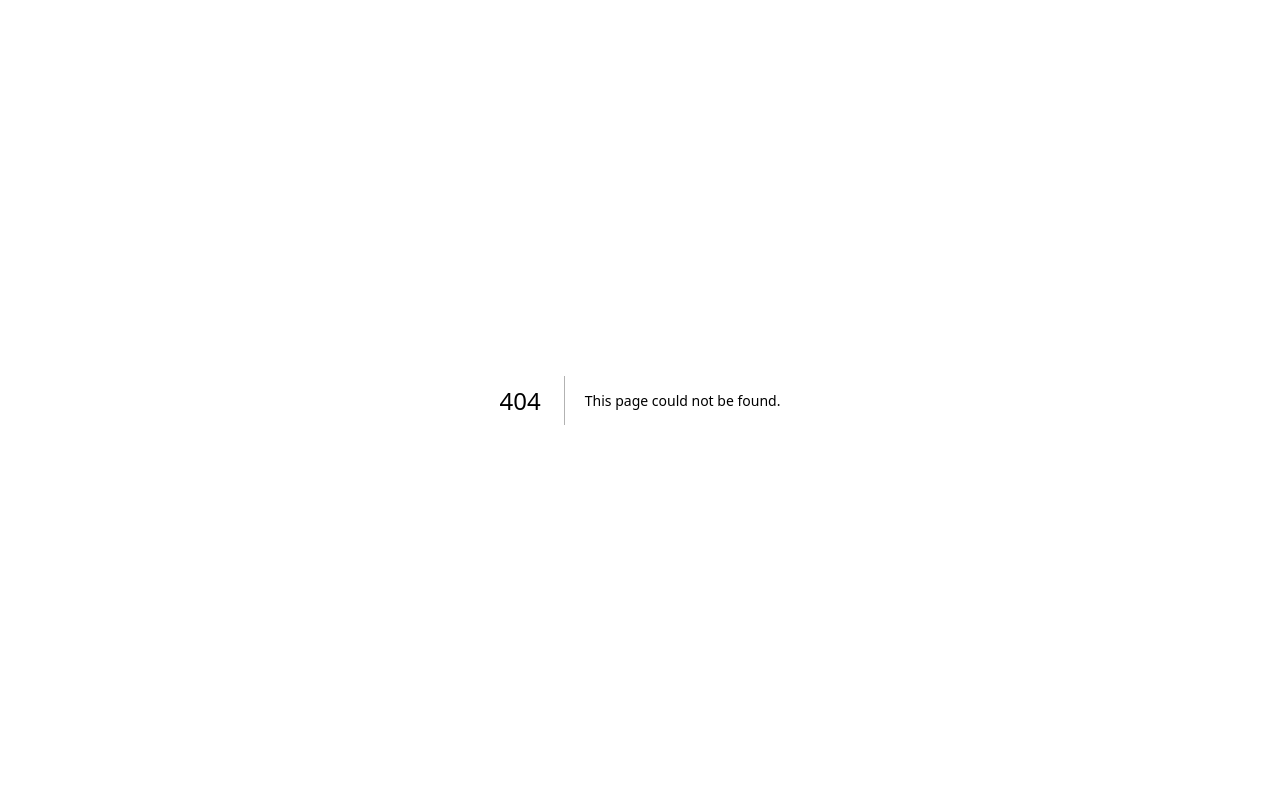
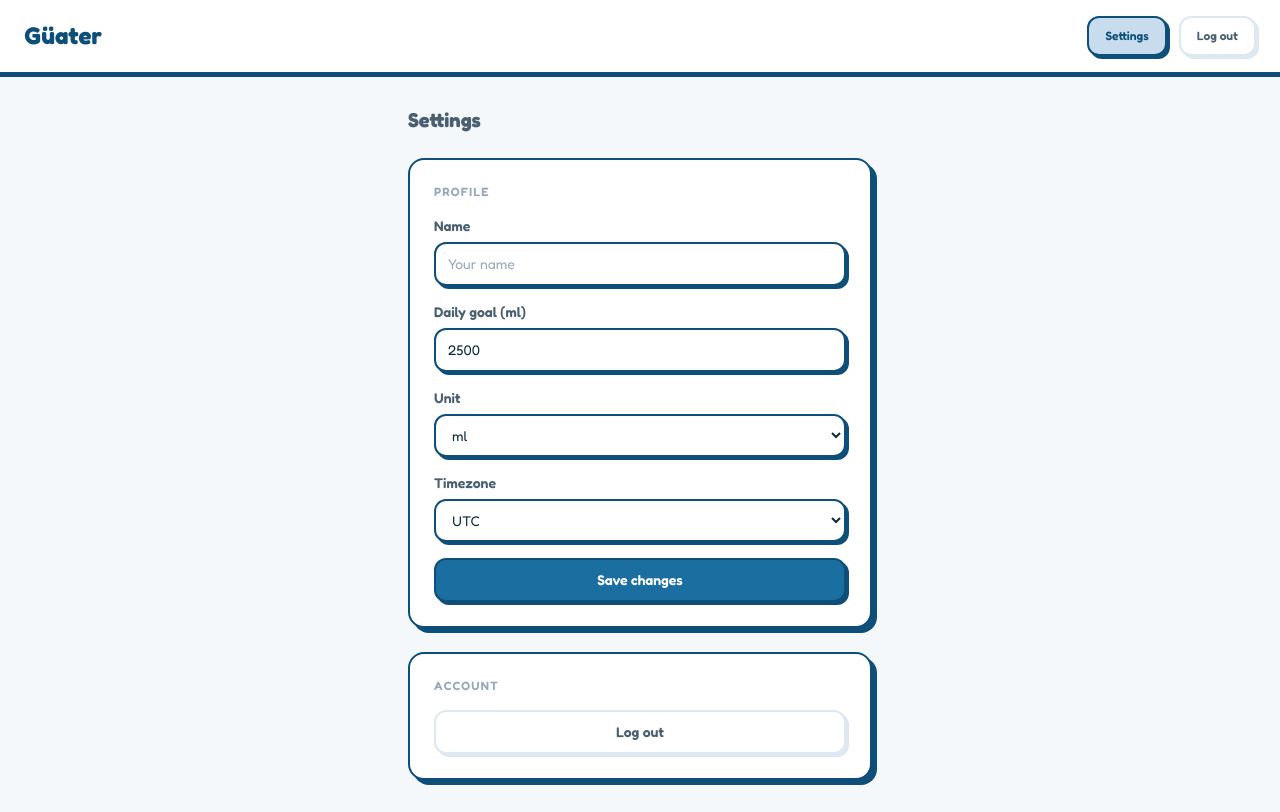
Before and after one commit to roznerx/guater, a Next.js app in the folder apps/web/: page /settings in a window 1280 px wide. Before the commit this address had no page. Built offline with nearby package versions, Linux system fonts and the light colour scheme; no server answers.

Commit message:
Added settings

```diff
--- a/apps/web/src/app/actions.ts
+++ b/apps/web/src/app/actions.ts
@@ -31,3 +31,23 @@ export async function deleteLog(id: string) {
 
   revalidatePath('/')
 }
+
+export async function updateProfile(formData: FormData) {
+  const supabase = await createClient()
+
+  const { data: { user } } = await supabase.auth.getUser()
+  if (!user) return
+
+  await supabase
+    .from('profiles')
+    .update({
+      display_name: formData.get('display_name') as string,
+      daily_goal_ml: parseInt(formData.get('daily_goal_ml') as string),
+      preferred_unit: formData.get('preferred_unit') as string,
+      timezone: formData.get('timezone') as string,
+    })
+    .eq('id', user.id)
+
+  revalidatePath('/')
+  revalidatePath('/settings')
+}
--- /dev/null
+++ b/apps/web/src/app/settings/page.tsx
@@ -0,0 +1,100 @@
+import { getProfile } from '@/lib/water'
+import { updateProfile } from '@/app/actions'
+import { Button, Input, Card } from '@/components/ui'
+import Navbar from '@/components/layout/Navbar'
+import { logout } from '@/app/(auth)/actions'
+
+export default async function SettingsPage() {
+  const profile = await getProfile()
+
+  return (
+    <div className="min-h-screen bg-surface">
+      <Navbar displayName={profile?.display_name ?? undefined} />
+
+      <main className="max-w-lg mx-auto px-6 py-8 flex flex-col gap-6">
+
+        <h2 className="text-xl font-bold text-text-secondary">Settings</h2>
+
+        {/* Profile */}
+        <Card>
+          <div className="text-xs font-semibold uppercase tracking-widest text-text-muted mb-4">
+            Profile
+          </div>
+          <form action={updateProfile} className="flex flex-col gap-4">
+            <Input
+              id="display_name"
+              name="display_name"
+              type="text"
+              label="Name"
+              defaultValue={profile?.display_name ?? ''}
+              placeholder="Your name"
+            />
+            <Input
+              id="daily_goal_ml"
+              name="daily_goal_ml"
+              type="number"
+              label="Daily goal (ml)"
+              defaultValue={profile?.daily_goal_ml ?? 2500}
+              placeholder="2500"
+              min={100}
+              max={10000}
+            />
+
+            <div className="flex flex-col gap-1.5">
+              <label htmlFor="preferred_unit" className="text-sm font-semibold text-text-secondary">
+                Unit
+              </label>
+              <select
+                id="preferred_unit"
+                name="preferred_unit"
+                defaultValue={profile?.preferred_unit ?? 'ml'}
+                className="border-2 border-blue-deep rounded-xl px-3 py-2.5 text-sm text-text-primary outline-none bg-white shadow-[3px_3px_0_#0D4F78] focus:shadow-[1px_1px_0_#0D4F78] focus:translate-x-0.5 focus:translate-y-0.5 transition-all cursor-pointer"
+              >
+                <option value="ml">ml</option>
+                <option value="oz">oz</option>
+              </select>
+            </div>
+
+            <div className="flex flex-col gap-1.5">
+              <label htmlFor="timezone" className="text-sm font-semibold text-text-secondary">
+                Timezone
+              </label>
+              <select
+                id="timezone"
+                name="timezone"
+                defaultValue={profile?.timezone ?? 'UTC'}
+                className="border-2 border-blue-deep rounded-xl px-3 py-2.5 text-sm text-text-primary outline-none bg-white shadow-[3px_3px_0_#0D4F78] focus:shadow-[1px_1px_0_#0D4F78] focus:translate-x-0.5 focus:translate-y-0.5 transition-all cursor-pointer"
+              >
+                <option value="UTC">UTC</option>
+                <option value="America/Argentina/Buenos_Aires">Buenos Aires (ART)</option>
+                <option value="America/New_York">New York (EST)</option>
+                <option value="America/Chicago">Chicago (CST)</option>
+                <option value="America/Denver">Denver (MST)</option>
+                <option value="America/Los_Angeles">Los Angeles (PST)</option>
+                <option value="Europe/London">London (GMT)</option>
+                <option value="Europe/Paris">Paris (CET)</option>
+              </select>
+            </div>
+
+            <Button type="submit" variant="primary" fullWidth>
+              Save changes
+            </Button>
+          </form>
+        </Card>
+
+        {/* Danger zone */}
+        <Card>
+          <div className="text-xs font-semibold uppercase tracking-widest text-text-muted mb-4">
+            Account
+          </div>
+          <form action={logout}>
+            <Button variant="ghost" type="submit" fullWidth>
+              Log out
+            </Button>
+          </form>
+        </Card>
+
+      </main>
+    </div>
+  )
+}
```
